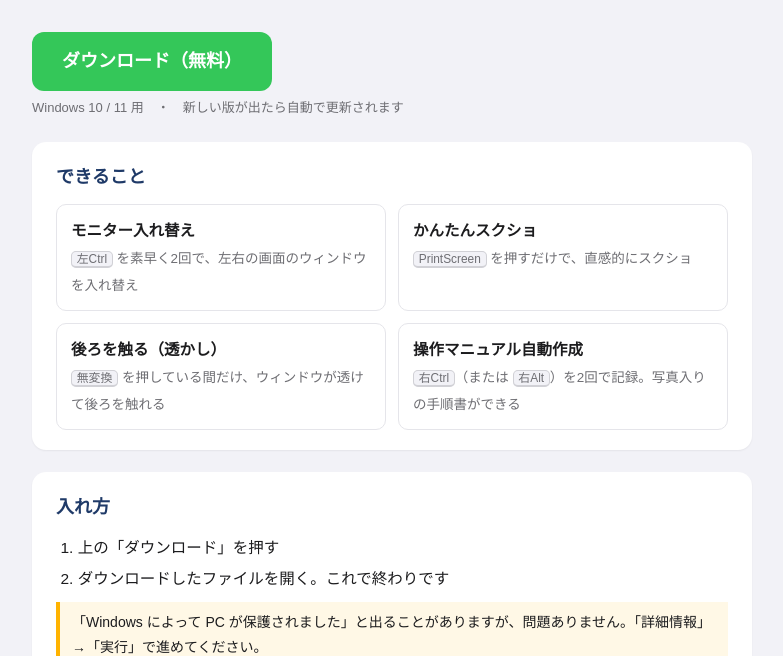
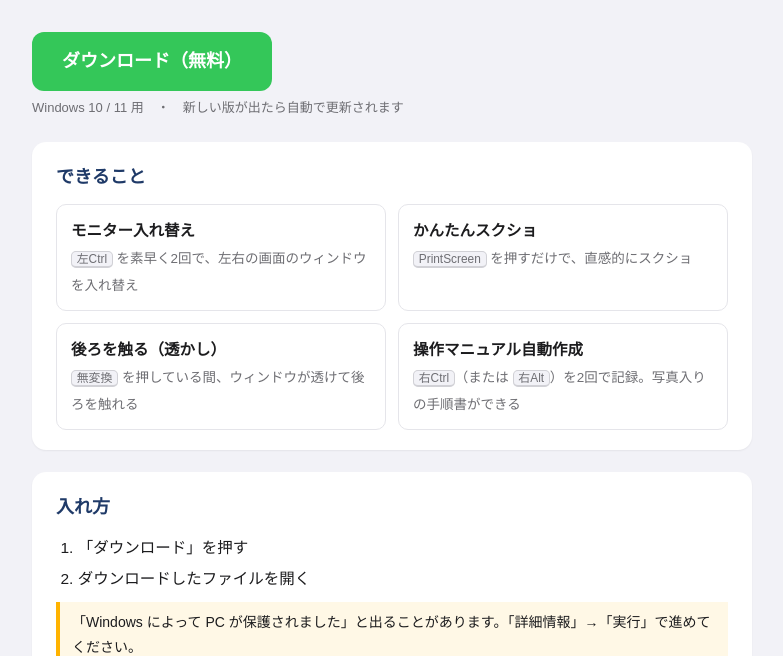
Before and after one commit to kusaka-daichi/sousa-kakucho-app, a plain HTML site: page docs/index.html in a window 1280 px wide. Shown: the part 147-803 px from the top of the page, without its empty margins (248-1031 px from the left). Drawn offline with Linux system fonts and the light colour scheme.

Commit message:
ダウンロードページの文言を整理
Co-Authored-By: Claude Opus 5.5 <noreply@anthropic.com>
Claude-Session: https://claude.ai/code/session_017KsZWh82BVzUVYwbqW75tm

```diff
--- a/docs/index.html
+++ b/docs/index.html
@@ -50,7 +50,7 @@ footer a { color: var(--muted); }
     <div class="feat">
       <div><b>モニター入れ替え</b><span><kbd>左Ctrl</kbd> を素早く2回で、左右の画面のウィンドウを入れ替え</span></div>
       <div><b>かんたんスクショ</b><span><kbd>PrintScreen</kbd> を押すだけで、直感的にスクショ</span></div>
-      <div><b>後ろを触る（透かし）</b><span><kbd>無変換</kbd> を押している間だけ、ウィンドウが透けて後ろを触れる</span></div>
+      <div><b>後ろを触る（透かし）</b><span><kbd>無変換</kbd> を押している間、ウィンドウが透けて後ろを触れる</span></div>
       <div><b>操作マニュアル自動作成</b><span><kbd>右Ctrl</kbd>（または <kbd>右Alt</kbd>）を2回で記録。写真入りの手順書ができる</span></div>
     </div>
   </div>
@@ -58,10 +58,10 @@ footer a { color: var(--muted); }
   <div class="card">
     <h2>入れ方</h2>
     <ol>
-      <li>上の「ダウンロード」を押す</li>
-      <li>ダウンロードしたファイルを開く。これで終わりです</li>
+      <li>「ダウンロード」を押す</li>
+      <li>ダウンロードしたファイルを開く</li>
     </ol>
-    <div class="note">「Windows によって PC が保護されました」と出ることがありますが、問題ありません。「詳細情報」→「実行」で進めてください。</div>
+    <div class="note">「Windows によって PC が保護されました」と出ることがあります。「詳細情報」→「実行」で進めてください。</div>
     <p class="small">次からはデスクトップの「操作性改善アプリ」から開けます。新しい版が出たら自動で更新されます。</p>
   </div>
 
```
